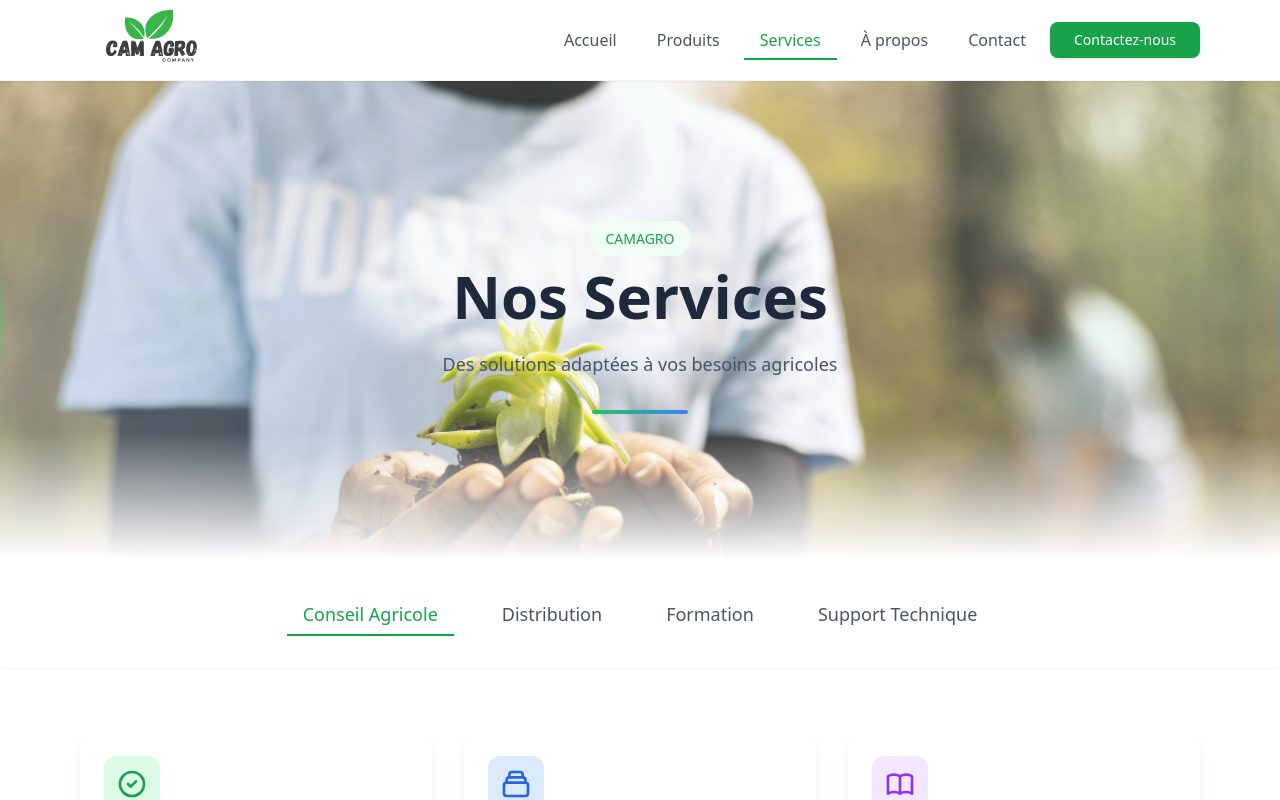
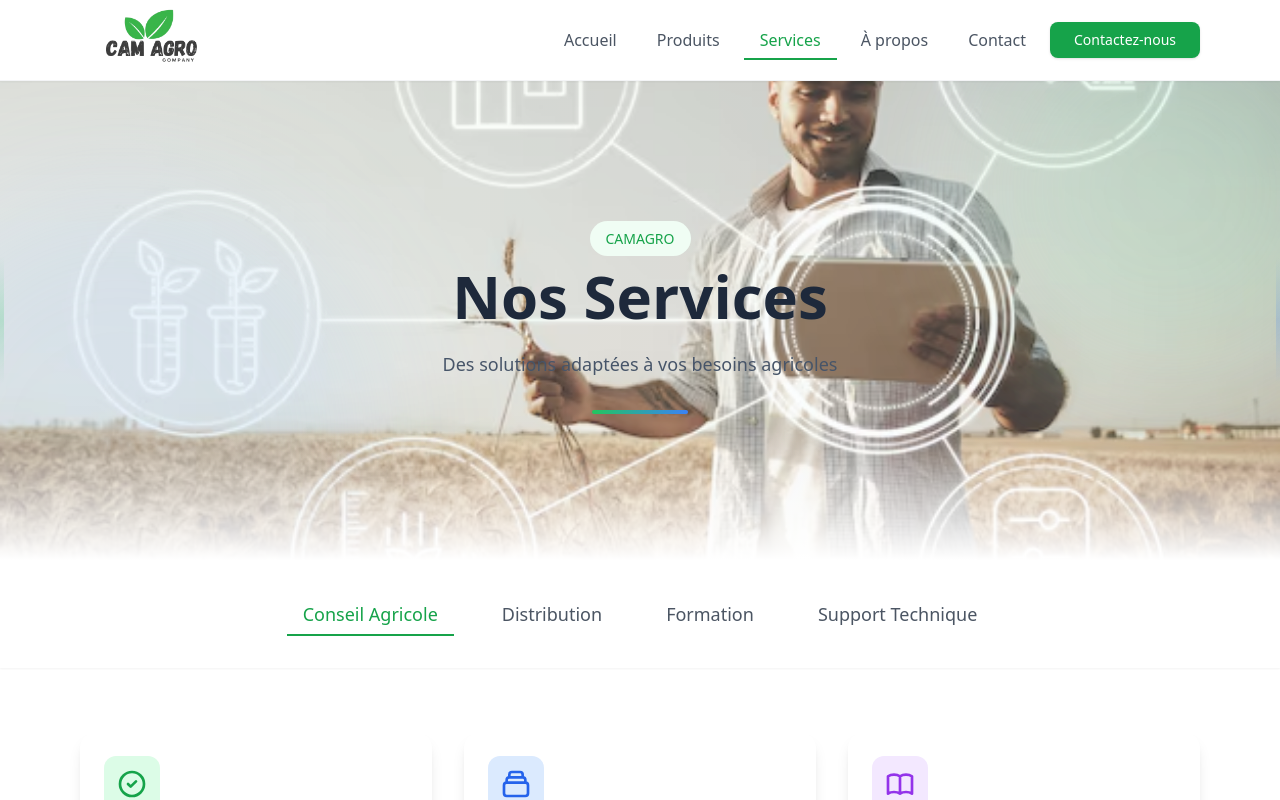
Before and after one commit to Level237/camagrocompany, a React (Vite) app: page /services in a window 1280 px wide. Shown: the top 800 px of the page. Built offline with nearby package versions, Linux system fonts and the light colour scheme.

Commit message:
Update Services page to change HeroSection background image from hero.jpg to about.png for improved visual representation.

```diff
--- a/src/pages/Services.tsx
+++ b/src/pages/Services.tsx
@@ -4,7 +4,7 @@ import { motion } from 'framer-motion';
 import NavbarStyle from '@/components/layout/NavbarStyle';
 import hero from "@/assets/hero.jpg"
 import Footer from '@/components/layout/Footer';
-
+import about from "@/assets/about.png"
 const categories = [
   "Conseil Agricole", "Distribution", "Formation", "Support Technique"
 ];
@@ -18,7 +18,7 @@ const Services = () => {
       <HeroSection
         title="Nos Services"
         subtitle="Des solutions adaptées à vos besoins agricoles"
-        backgroundImage={hero}
+        backgroundImage={about}
       />
 
       {/* Categories Navigation */}
```
